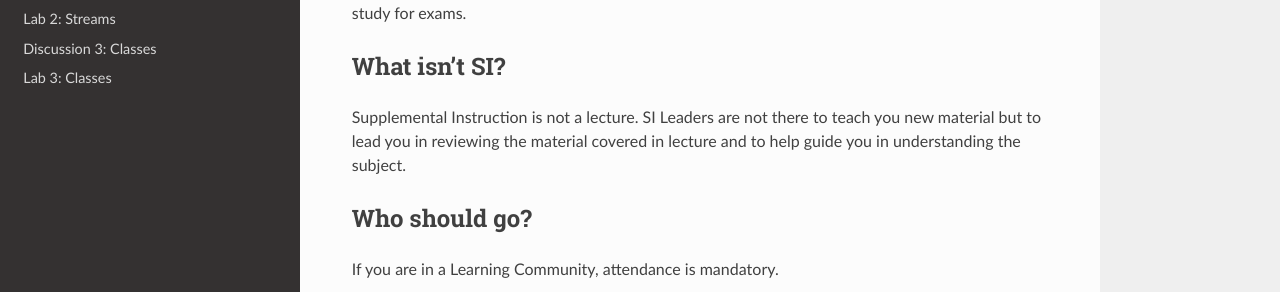
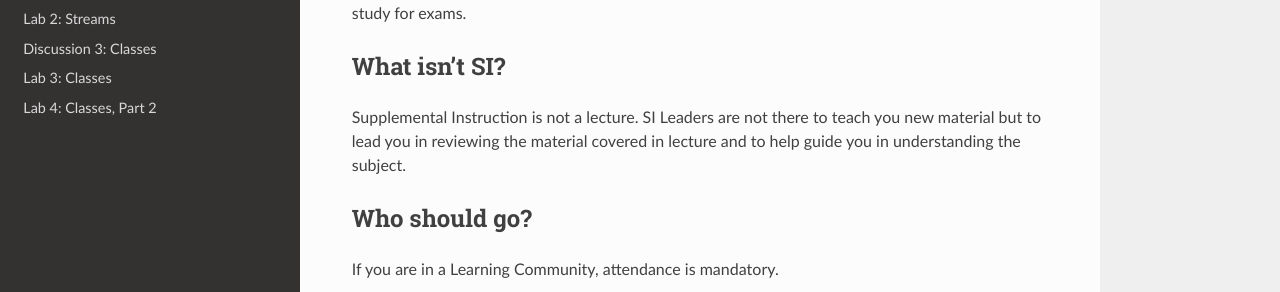
Before and after one commit to cs-si-ucr/cs12, an MkDocs documentation site: the page built from docs/index.md, in a window 1280 px wide. Shown: the part 310-602 px from the top of the page. Built offline with MkDocs 1.6.1, drawn with Linux system fonts in a browser that asks for light colours; nearby versions of some CDN libraries; old or Windows-style settings are respelled for this version of MkDocs; some of the changed lines change nothing that is shown.

Commit message:
forgot to update yml

```diff
--- a/mkdocs.yml
+++ b/mkdocs.yml
@@ -10,7 +10,7 @@ pages:
     - [lab03.md, "Lab 3: Classes"]
    # - [dis03_2.md, "Week 3 Dis 2: Binary Search Case Study"]
    # - [dis04.md, "Discussion 4: Classes, Part 2"]
-   # - [lab04.md, "Lab Week 4: Classes, Part 2"]
+    - [lab04.md, "Lab 4: Classes, Part 2"]
    # - [dis04_2.md, "Week 4 Dis 2: Rectangle"]
    # - [dis05_1.md, "Week 5 Dis 1: Midterm Reiew"]
    # - [lab05.md, "Lab Week 5: Midterm Review and Arrays"]
```
